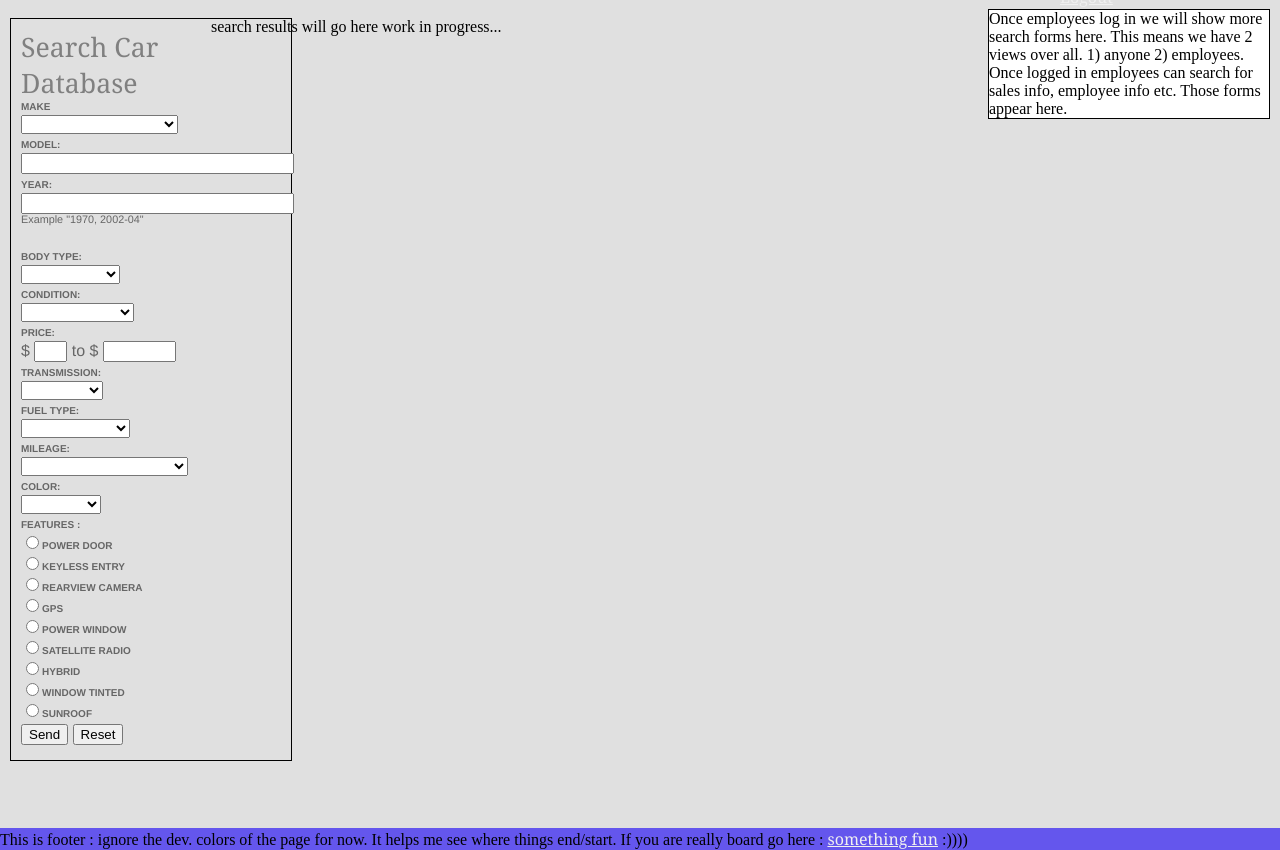
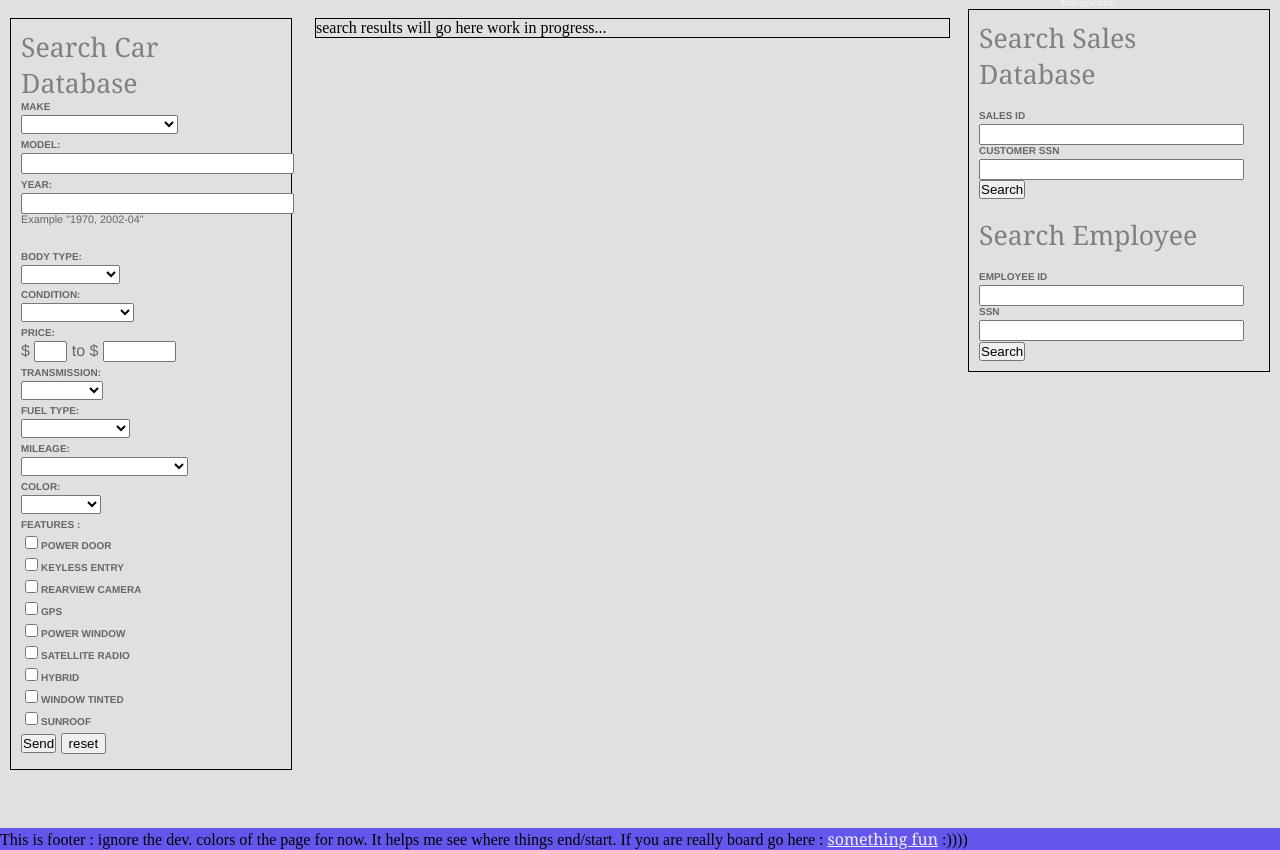
Before and after one commit to tmsmith13/EECS647Project, a PHP site: page /employees.php in a window 1280 px wide. Shown: the part 46-896 px from the top of the page. Run offline with PHP 8.4, Linux system fonts and the light colour scheme; the visitor is signed in with stand-in values (Sample User, id 1); some libraries are stand-ins or nearby versions.

Commit message:
added employee pages and fixed some errors

```diff
--- a/web/css/master.css
+++ b/web/css/master.css
@@ -12,6 +12,17 @@ A:visited {text-decoration: none}
 A:active {text-decoration: none}
 A:hover {text-decoration: underline; color: #A0A0A0;}
 
+#logo a,
+#logo a:link,
+#logo a:visited {
+	color:#f0f0f0;
+	text-decoration:none;
+}
+
+fieldset{
+
+
+}
 .numerical {
 	text-align:  right;
 }
@@ -26,6 +37,9 @@ div.middle_pane_container  fieldset {
   padding: 0em;
   font:80%/1 sans-serif;
 }
+
+
+
 
 /*-------------------------
 login popup box
@@ -138,8 +152,8 @@ div.middle_pane_container{
 }
 
 html>body #middle_pane_container{
-margin-left:300px;
-margin-right:305px;
+margin-left:305px;
+margin-right:320px;
 border:1px solid #000;
 	}
 
@@ -152,12 +166,13 @@ div.right_pane_container{
 	margin:	5px;
 	vertical-align: top;
 	background-color:#6495ed;*/
+	padding:10px;
 	position: absolute;
 	right:10px;
 	top:55px;
 	width:280px;
-	background:#fff;
 	border:1px solid #000;
+
 }
 div.footer{
 	clear:both;
@@ -174,7 +189,6 @@ div.footer{
 --------------------------*/
 p#db_car_search{
     color: #808080;
-	float:left;
     font:20pt Georgia, Arial serif;
 }
 .search_form {
--- a/web/employees.php
+++ b/web/employees.php
@@ -5,17 +5,17 @@
 <html>
 <head>
     <title>The Bug Makers Car Dealership</title>
+
+	<script type="text/javascript" src="js/jquery-1.2.3.pack.js"></script>
+	<script type="text/javascript" src="js/runonload.js"></script>
+	<script type="text/javascript" src="js/update.js"></script>
+
 	<link rel="stylesheet" href="./css/master.css" type="text/css" media="screen" />
 	<link rel="stylesheet" href="./css/pretty_form.css" type="text/css" media="screen" />
 
-    <script src="http://ajax.googleapis.com/ajax/libs/jquery/1.4.2/jquery.min.js" type="text/javascript" charset="utf-8"></script>
-    <script src="./jquery.uniform.js" type="text/javascript" charset="utf-8"></script>
+	<script src="js/jquery.uniform.js" type="text/javascript" charset="utf-8"></script>
 
 	<script type="text/javascript" charset="utf-8">
-    $(function(){
-        $("input, textarea, select, button").uniform();
-    });
-
 		function login(showhide)
 		{
 			if(showhide == "show")
@@ -26,18 +26,33 @@
 	</script>
 
     <style type="text/css" media="screen">
+    </style>
 
-	</style>
 </head>
+<body>
 
-<body>
+
+   <div id="popupbox">
+		<form name="Login" action="login.php" method="post">
+			<center>Username:</center>
+			<center><input name="username" size="25" /></center>
+			<center>Password:</center>
+			<center><input name="password" type="password" size="25" /></center>
+			<center><input type="submit" name="submit" value="Login" /></center>
+		</form>
+		<p id="result"></p>
+		<center><a href="javascript:login('hide');">close</a></center>
+	</div> <!--end popupbox-->
+
+
 
     <div id="page_container">
 
 		<div class="title_container">
 			<p id="logo">The Bug Makers Car Dealership</p>
+
 			<ul id="nav">
-				<li id="login">Welcome <a href="sales_profile.php"><?php echo $_SESSION['SESSION_FIRST_NAME'];?></a> | <a href="logout.php">Logout</a></li>
+				<li id="login">Welcome <a href="employee_profile.php"><?php echo $_SESSION['SESSION_FIRST_NAME'];?></a> | <a href="logout.php">Logout</a></li>
 			</ul>
         </div> <!--end title_conatiner-->
 
@@ -45,15 +60,15 @@
         <div class="main_body_container">
 
 			<div class="left_pane_container">
-
 				<p id="db_car_search">Search Car Database</p>
 
 				<div class="search_form">
-					<form>
+
+				<form name="car_search_form" method="post" action="">
 					<ul>
 						<li>
 							<label>Make</label>
-								<select>
+							<select type="text" id="make">
 							<option value="AMC">AMC</option>
 							<option value="Acura">Acura</option>
 							<option value="Alfa%20Romeo">Alfa Romeo</option>
@@ -137,14 +152,14 @@
 							</select>
 						</li>
 
-						<li><label>Model:</label><input type="model" size="31"/></li>
+						<li><label>Model:</label><input type="text" name="model" id="model" size="31"/></li>
 
-						<li><label>Year:</label><input type="year" size="31"/></li>
+						<li><label>Year:</label><input type="text" name="year" id="year" size="31"/></li>
 						<p id="eg"><sup>Example "1970, 2002-04"</sup></p>
 
 						<li>
 							<label>Body Type:</label>
-							<select>
+							<select name="body_type">
 								<option>Convertible</option>
 								<option>Coupe</option>
 								<option>Hatchback</option>
@@ -158,7 +173,7 @@
 
 						<li>
 							<label>Condition:</label>
-							<select>
+							<select name ="condition">
 								<option>New</option>
 								<option>Used-Like New</option>
 								<option>Used-Average</option>
@@ -171,14 +186,14 @@
 						<li>
 							<label>Price:</label>
 							$
-							<input type="lowest" size ="1"/>
+							<input type="text" name="lowest_price" size ="1"/>
 							to $
-							<input type="highest" size ="6"/>
+							<input type="text" name="highest_price" size ="6"/>
 						</li>
 
 						<li>
 							<label>Transmission:</label>
-							<select>
+							<select type="text" name="transmission">
 								<option>Automatic</option>
 								<option>Manual</option>
 								<option selected="yes"></option>
@@ -187,7 +202,7 @@
 
 						<li>
 							<label>Fuel Type:</label>
-							<select>
+							<select type="text" name="fuel_type">
 								<option>Biodiesel</option>
 								<option>Diesel</option>
 								<option>Electric</option>
@@ -200,7 +215,7 @@
 
 						<li>
 							<label> Mileage:</label>
-							<select>
+							<select type="text" name="mileage">
 								<option>Less than 1,000 miles </option>
 								<option>Less than 30,000 miles</option>
 								<option>Less than 60,000 miles</option>
@@ -214,7 +229,7 @@
 
 						<li>
 							<label> Color:</label>
-							<select>
+							<select type="text" name="color">
 								<option>Black</option>
 								<option>Blue</option>
 								<option>Brown</option>
@@ -236,25 +251,20 @@
 
 						<li>
 							<label>Features :</label>
-							<label><input type="radio" name="radio" />Power Door</label>
-							<label><input type="radio" name="radio" />Keyless Entry</label>
-							<label><input type="radio" name="radio" />RearView Camera</label>
-							<label><input type="radio" name="radio" />GPS</label>
-							<label><input type="radio" name="radio" />Power Window</label>
-							<label><input type="radio" name="radio" />Satellite Radio</label>
-							<label><input type="radio" name="radio" />Hybrid</label>
-							<label><input type="radio" name="radio" />Window Tinted</label>
-							<label><input type="radio" name="radio" />Sunroof</label>
+							<label><input type="checkbox" name="power_door" />Power Door</label>
+							<label><input type="checkbox" name="keyless_entry" />Keyless Entry</label>
+							<label><input type="checkbox" name="rearview_Camera" />RearView Camera</label>
+							<label><input type="checkbox" name="gps" />GPS</label>
+							<label><input type="checkbox" name="power_window" />Power Window</label>
+							<label><input type="checkbox" name="satellite_radio" />Satellite Radio</label>
+							<label><input type="checkbox" name="hybrid" />Hybrid</label>
+							<label><input type="checkbox" name="window_tinted" />Window Tinted</label>
+							<label><input type="checkbox" name="sunroof" />Sunroof</label>
 						</li>
+
 						<li>
-							<input name="button" type="button" onclick="javascript:get(
-									this.parentNode,
-									'process_car_form.php',
-									'middle_pane_container',
-									'someOtherDataYouWanttoSendToThePage'
-									);" value="Send" />
-
-							<input type="reset" />
+							<input type="submit" class="button" id="submit_btn" value="Send" />
+							<input type="reset" value="reset"><br>
 						</li>
 					</ul>
 				</form>
@@ -263,21 +273,51 @@
 			</div> <!--end left_pane_container-->
 
 
-			<div class="middle_pane_container">
+			<div id="middle_pane_container">
 			search results will go here work in progress...
 			</div><!--end middle_pane_container-->
 
 
 
 			<div class="right_pane_container">
-				Once employees log in we will show more search forms here. This means we have 2 views over all.
-				1) anyone 2) employees. Once logged in employees can search for sales info, employee info etc.
-				Those forms appear here.
+				<div class ="search_form">
+					<p id="db_car_search">Search Sales Database</p><br/>
+					<div id="contact_form">
+						<form id="sales_form" method="post" action="">
 
+								<label  id="sales_id">Sales ID</label>
+								<input type="text"  id="sales_id" size="30" value="" class="text-input" />
+
+								<label  id="cust_ssn">Customer SSN</label>
+								<input type="text"  id="cust_first" size="30" value="" class="text-input" />
+
+								<br>
+								<input type="submit" name="submit" class="button" id="submit_btn" value="Search" />
+
+						</form>
+					</div>
+
+
+
+					<br>
+					<p id="db_car_search">Search Employee</p><br/>
+					<div id="contact_form">
+						<form name="contact" method="post" action="">
+
+								<label  id="e_id">Employee ID</label>
+								<input type="text"  id="e_id" size="30" value="" class="text-input" />
+
+								<label  id="e_ssn">SSN</label>
+								<input type="text"  id="email" size="30" value="" class="text-input" />
+
+								<br />
+								<input type="submit" name="submit" class="button" id="submit_btn" value="Search" />
+						</form>
+					</div>
+				</div><!--end search form-->
 			</div> <!--end_rigt_pane_conatiner-->
 
         </div><!--main_body_container-->
-
 
 
 		<div class="footer">
@@ -287,52 +327,6 @@
 
 
     </div><!--end page_container-->
-
-
-
-
-
 </body>
 
-
-
-
-
-
-
-
-
-
-
-
-
-
-
-
-
-
-
-
-
-
-
-
-
-
-
-
-
-
-
-
-
-
-
-
-
-
-
-
-
-</body>
 </html>
--- a/web/index.php
+++ b/web/index.php
@@ -61,7 +61,7 @@
 
 				<div class="search_form">
 
-				<form name="car_search_form" method="post" action="">
+				<form name="" method="post" action="">
 					<ul>
 						<li>
 							<label>Make</label>
--- a/web/js/update.js
+++ b/web/js/update.js
@@ -26,7 +26,7 @@ $(function() {
 
 
 	var dataString = 'make='+ make + '&model=' + model + '&year=' + year;
-	alert (dataString);return false;
+	//alert (dataString);return false;
 
 		$.ajax({
 			type: "POST",
```
Also changed, not shown: web/employee_profile.php (added, +66 -0 lines), web/sales_profile.php (deleted, +0 -85 lines). Lines whose indentation alone changed are shown as unchanged.
